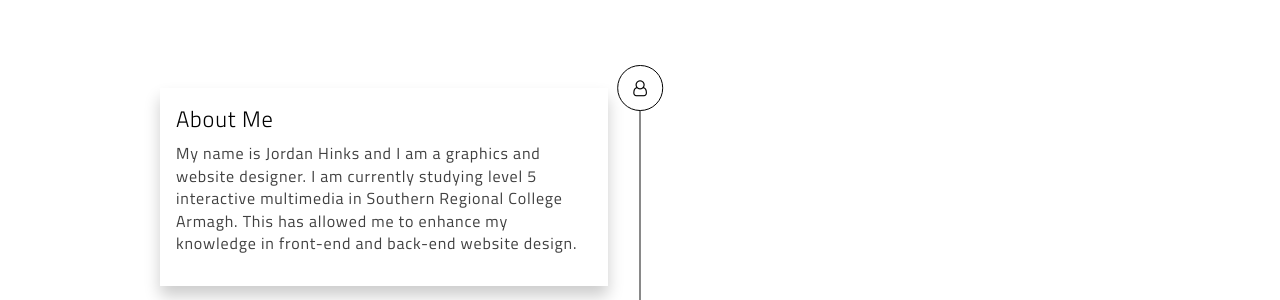
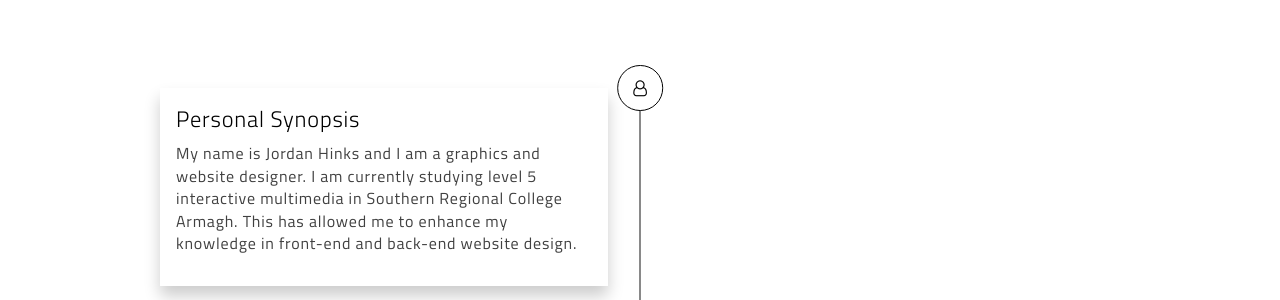
Before and after one commit to SnowyTerror/jordanhinkswebsite, a Jekyll site: the page built from about.html, in a window 1280 px wide. Shown: the part 163-463 px from the top of the page. Built offline with Jekyll 4.4.1, drawn with Linux system fonts in a browser that asks for light colours; Markdown is read by kramdown in place of the engine named in the settings.

Commit message:
Create about.html

```diff
--- a/about.html
+++ b/about.html
@@ -12,7 +12,7 @@ layout: default
         <div class="item">
           <div class="icon"><i class="fa fa-user-o" aria-hidden="true"></i></div>
           <div class="content">
-            <h2>About Me</h2>
+            <h2>Personal Synopsis</h2>
             <p>
               My name is Jordan Hinks and I am a graphics and website designer. I am currently studying level 5 interactive multimedia in Southern Regional College Armagh. This has allowed me to enhance my knowledge in front-end and back-end website design.
             </p>
```
